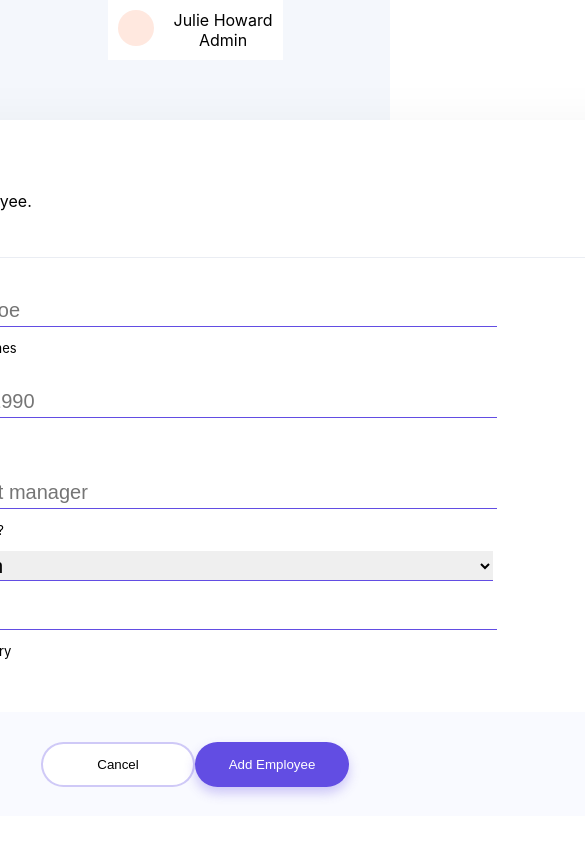
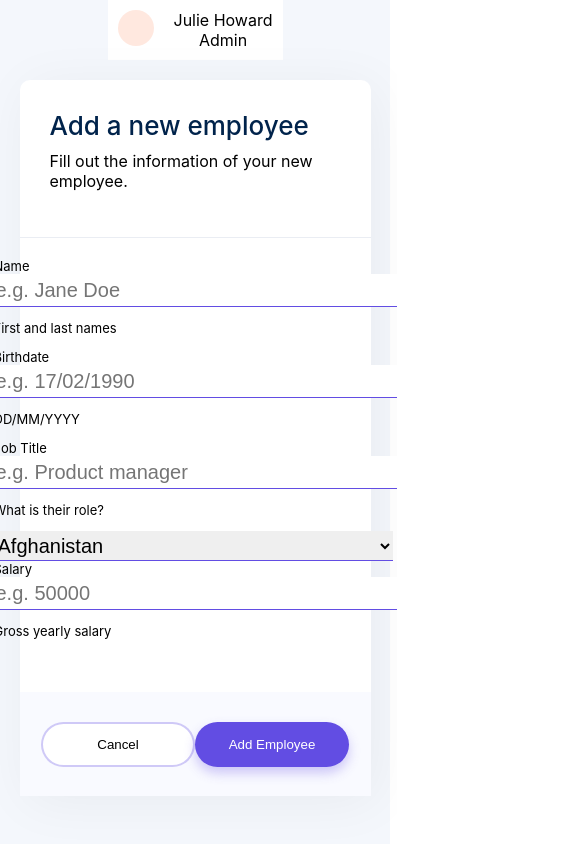
Before and after one commit to sarahpeterson/crud-people-list, a React (Create React App) app: page / in a window 390 px wide. Both pictures are taken after a click on the button "Add Employee". Shown: the top 868 px of the page, 585 px wide, since content can reach past the window. After the commit the page ends 844 px from the top, so only its background shows below. Built offline with nearby package versions, Linux system fonts and the light colour scheme.

Commit message:
adds responsive design to edit component

```diff
--- a/src/components/edit/styles.css
+++ b/src/components/edit/styles.css
@@ -8,13 +8,11 @@
 .edit-main {
   flex-direction: column;
   display: flex;
-  position: absolute;
-  width: 1078px;
-  height: 760px;
-  top: 120px;
+  width: 90%;
   border-radius: 10px;
   background-color: var(--white);
   box-shadow: 6px 6px 54px var(--grey);
+  margin-top: 20px;
 }
 .input-section {
   display: flex;
@@ -46,6 +44,11 @@
   height: 30px;
   font-size: 20px;
 }
+@media only screen and (max-width: 900px) {
+  .input-border {
+    width: 399px;
+  }
+}
 .input-text {
   font-size: 13px;
 }
@@ -56,6 +59,9 @@
   margin-top: 40px;
   align-items: center;
   background-color: var(--light-purple);
-  width: 1078px;
   height: 104px;
 }
+.input-btn {
+  margin-left: 10px;
+  margin-right: 10px;
+}
```
